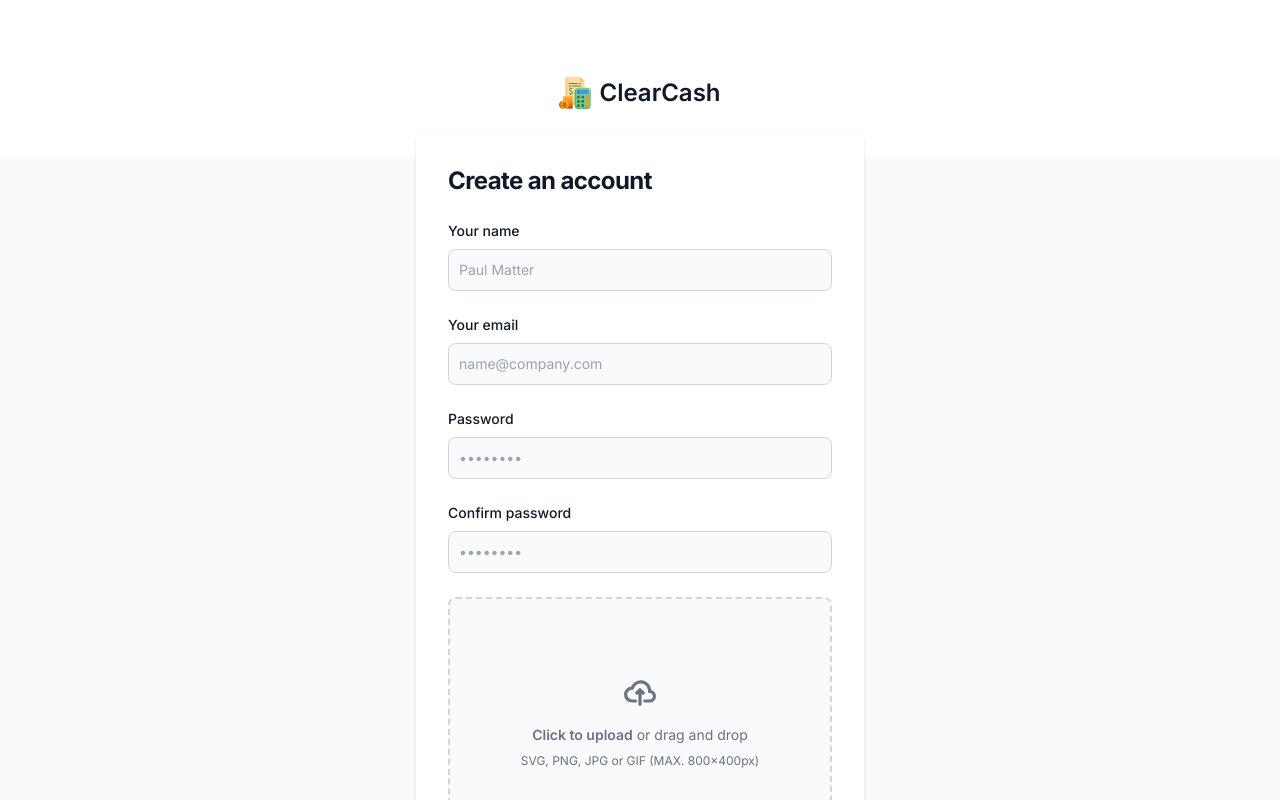
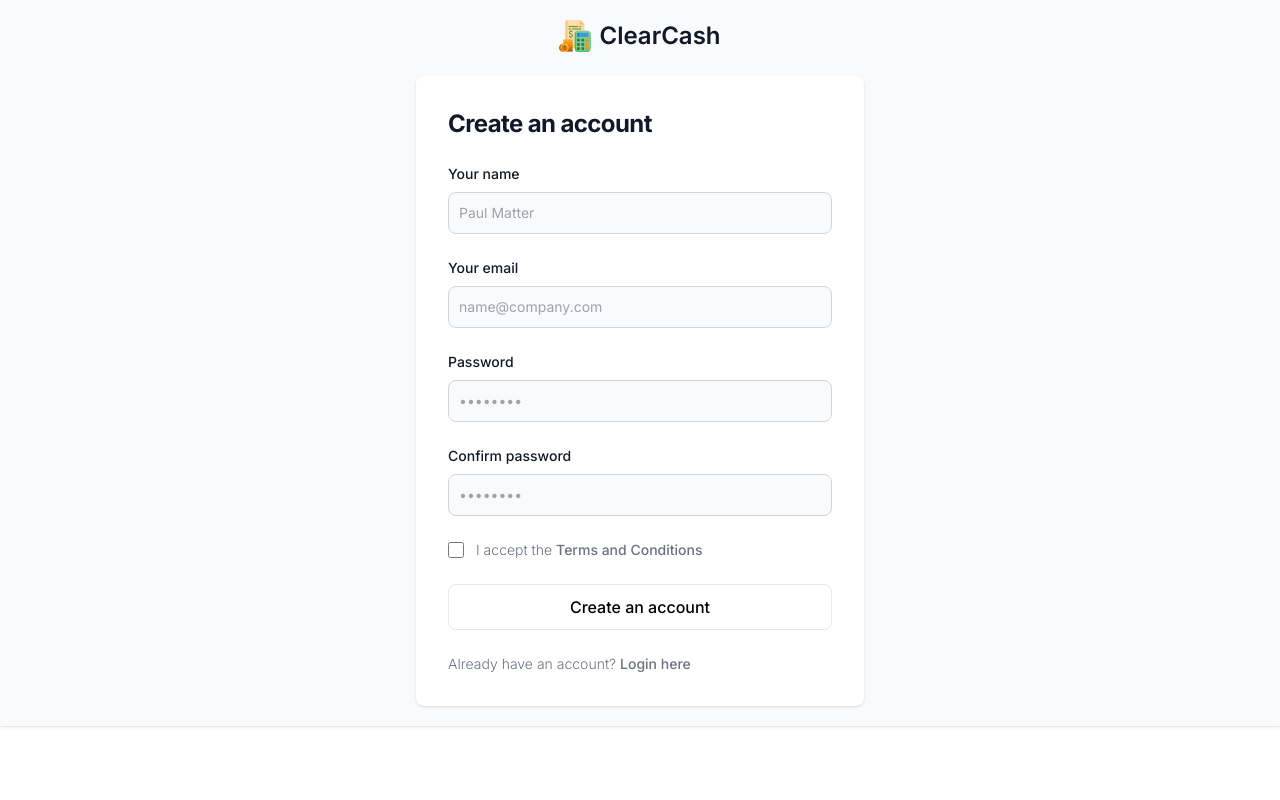
Before and after one commit to rafael-bit/clearcash, a Next.js app: page /signup in a window 1280 px wide. Shown: the top 800 px of the page. Built offline with nearby package versions, Linux system fonts and the light colour scheme.

Commit message:
add updates in sign up

```diff
--- a/src/app/page.tsx
+++ b/src/app/page.tsx
@@ -16,7 +16,7 @@ export default function Login() {
     };
 
     try {
-      const response = await fetch('http://localhost:8080/api/services/', {
+      const response = await fetch('http://localhost:8080/api/services/login', {
         method: 'POST',
         headers: {
           'Content-Type': 'application/json',
@@ -24,22 +24,20 @@ export default function Login() {
         body: JSON.stringify(data),
       });
 
-      if (!response.ok) {
-        throw new Error('Invalid credentials. Please try again.');
-      }
-
-      const responseData = await response.json();
-
-      if (response.status === 404) {
+      if (response.status === 200) {
+        const { token } = await response.json();
+        localStorage.setItem('token', token);
+        setFeedback('Login successful!');
+        window.location.href = '/home';
+      } else if (response.status === 401) {
+        setFeedback('Invalid password!!');
+      } else if (response.status === 404) {
         setFeedback('User not found. Please check your credentials.');
-      } else if (response.status === 200) {
-        setFeedback('Login successful!');
-
       } else {
-        setFeedback('Unknown error. Please try again.');
+        setFeedback(`Unknown error: ${response.status}`);
       }
     } catch (error: any) {
-      setFeedback(error.message);
+      setFeedback(`Error: ${error.message}`);
       console.error(error);
     }
   };
@@ -54,7 +52,7 @@ export default function Login() {
 
   return (
     <main>
-      <section className="bg-gray-50 dark:bg-gray-900">
+      <section className="h-100 bg-gray-50 dark:bg-gray-900">
         <div className="flex flex-col items-center justify-center px-6 py-8 mx-auto md:h-screen lg:py-0">
           <Link href="/" className="flex items-center mb-6 text-2xl font-semibold text-gray-900 dark:text-white">
             <img className="w-8 h-8 mr-2" src="/icon-init.png" alt="logo" />
--- a/src/app/signup/page.tsx
+++ b/src/app/signup/page.tsx
@@ -53,9 +53,10 @@ export default function Signup() {
 	}, [feedback]);
 
 	return (
-		<div className="mt-40 w-full h-full z-50 bg-white shadow">
-			<section className="mt-10 bg-gray-50 dark:bg-gray-900">
-				<div className="flex flex-col items-center justify-center px-6 py-8 mx-auto md:h-screen lg:py-0">
+		<main>
+			<div className="w-full h-full z-50 shadow">
+				<section className="py-5 bg-gray-50 dark:bg-gray-900">
+					<div className="flex flex-col items-center justify-center px-6 py-8 mx-auto lg:py-0">
 						<Link href="/" className="flex items-center mb-6 text-2xl font-semibold text-gray-900 dark:text-white">
 								<img className="w-8 h-8 mr-2" src="icon-init.png" alt="logo" />
 								ClearCash
@@ -118,20 +119,6 @@ export default function Signup() {
 											required
 										/>
 									</div>
-								<div className="flex items-center justify-center w-full">
-									<label htmlFor="dropzone-file" className="flex flex-col items-center justify-center w-full h-64 border-2 border-gray-300 border-dashed rounded-lg cursor-pointer bg-gray-50 dark:hover:bg-bray-800 dark:bg-gray-700 hover:bg-gray-100 dark:border-gray-600 dark:hover:border-gray-500 dark:hover:bg-gray-600">
-										<div className="flex flex-col items-center justify-center pt-5 pb-6">
-											<svg className="w-8 h-8 mb-4 text-gray-500 dark:text-gray-400" aria-hidden="true" xmlns="http://www.w3.org/2000/svg" fill="none" viewBox="0 0 20 16">
-												<path stroke="currentColor" strokeLinecap="round" strokeLinejoin="round" strokeWidth="2" d="M13 13h3a3 3 0 0 0 0-6h-.025A5.56 5.56 0 0 0 16 6.5 5.5 5.5 0 0 0 5.207 5.021C5.137 5.017 5.071 5 5 5a4 4 0 0 0 0 8h2.167M10 15V6m0 0L8 8m2-2 2 2" />
-											</svg>
-											<p className="mb-2 text-sm text-gray-500 dark:text-gray-400">
-												<span className="font-semibold">Click to upload</span> or drag and drop
-											</p>
-											<p className="text-xs text-gray-500 dark:text-gray-400">SVG, PNG, JPG or GIF (MAX. 800x400px)</p>
-										</div>
-										<input id="dropzone-file" type="file" className="hidden" />
-									</label>
-								</div>
 									<div className="flex items-start">
 										<div className="flex items-center h-5">
 											<input
@@ -173,5 +160,6 @@ export default function Signup() {
 					</div>
 				</section>
 			</div>
+		</main>
 	);
 }
```
Lines whose indentation alone changed are shown as unchanged.
